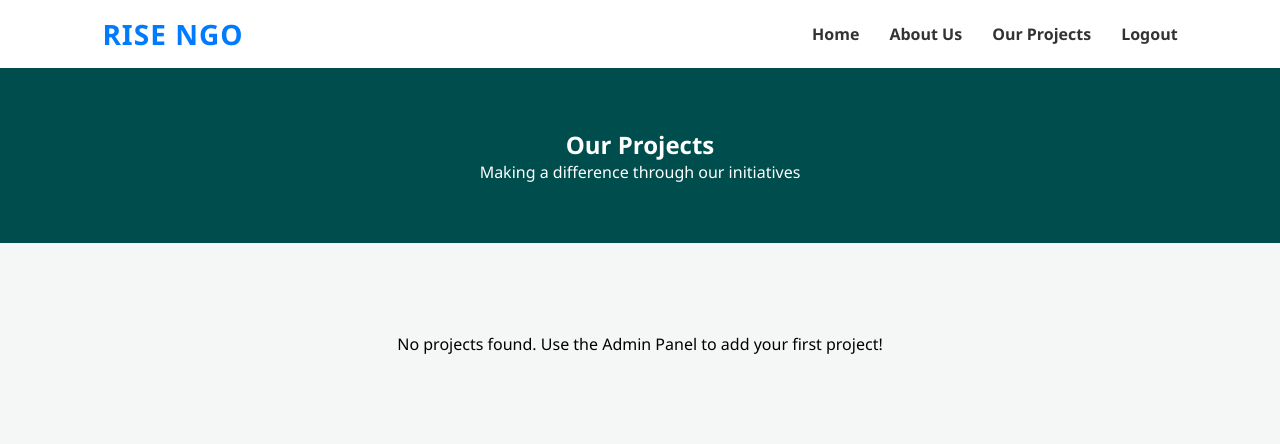
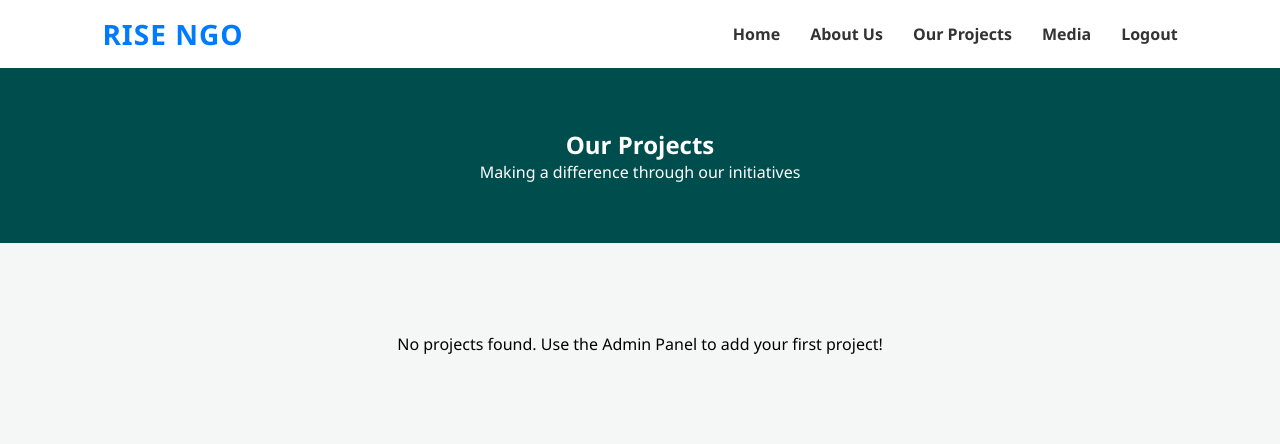
Before and after one commit to AbhishekAgasibagal/NGOSite-, a Flask app: page /projects in a window 1280 px wide. Shown: the top 444 px of the page. Run offline with Flask 3, Linux system fonts and the light colour scheme; data that the repository does not hold is empty.

Commit message:
Update projects.html

```diff
--- a/templates/projects.html
+++ b/templates/projects.html
@@ -82,6 +82,8 @@
                 <li><a href="/home">Home</a></li>
                 <li><a href="/about">About Us</a></li>
                 <li><a href="/projects">Our Projects</a></li>
+                                <li><a href="/media">Media</a></li>
+
                 <li><a href="/logout">Logout</a></li>
             </ul>
         </nav>
```
